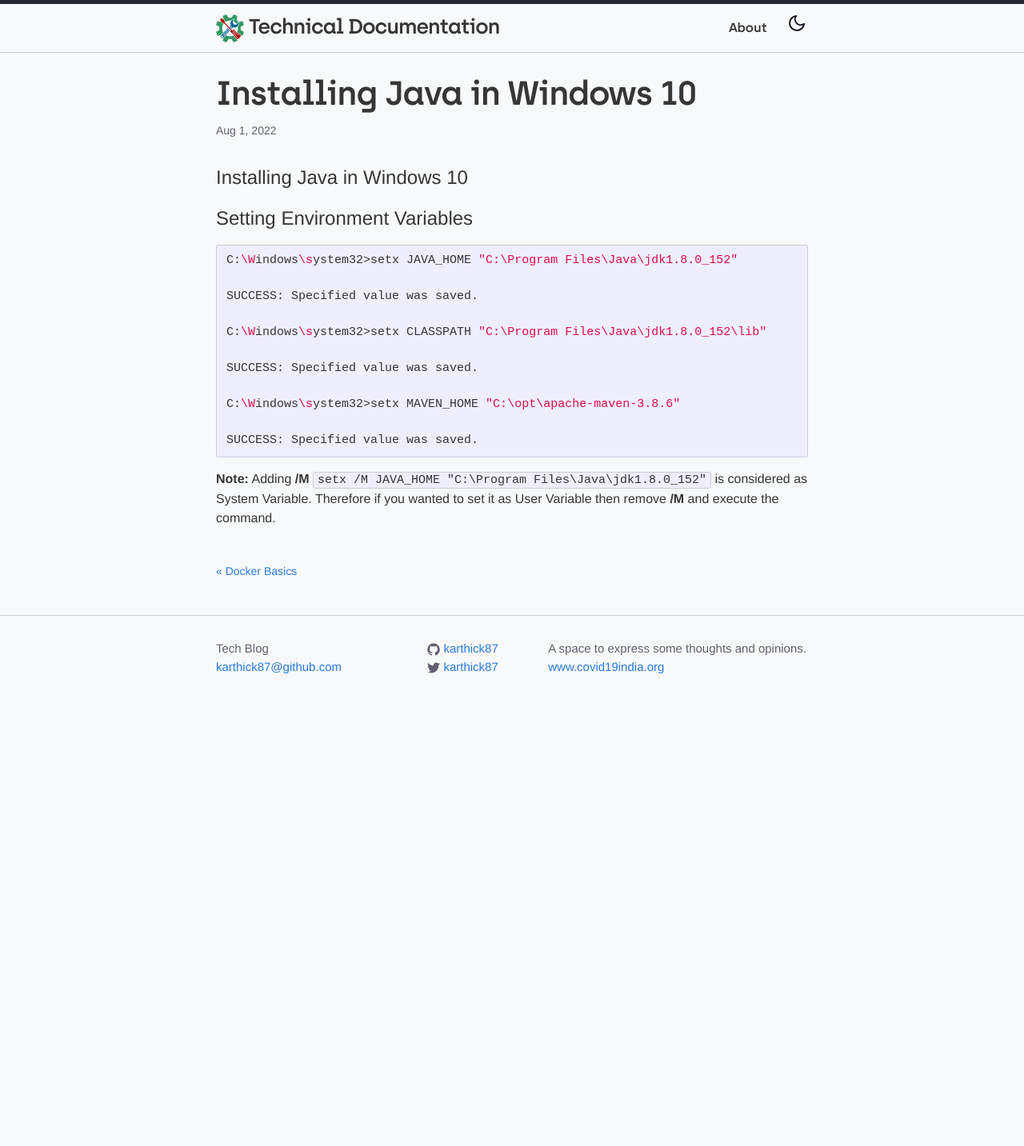
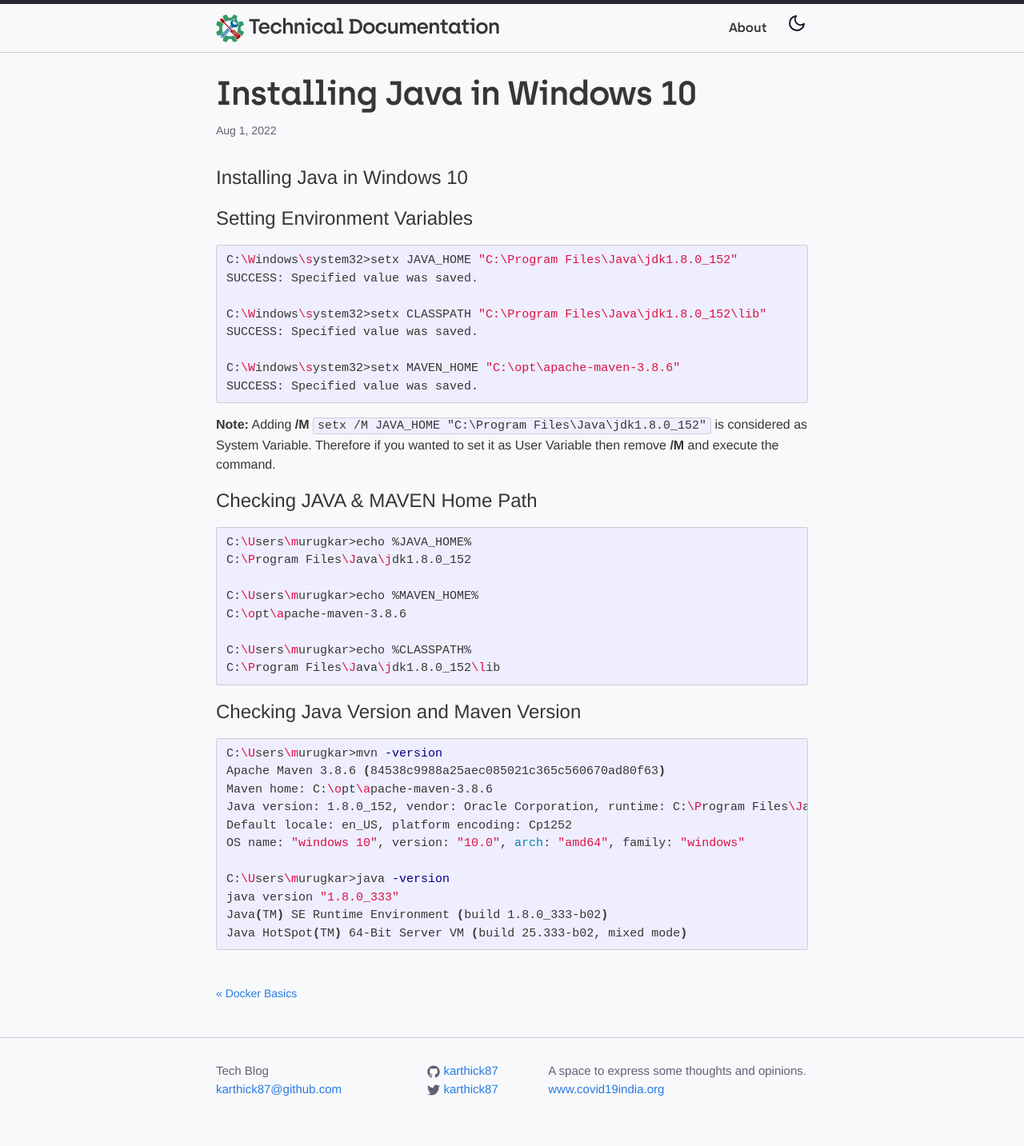
Before and after one commit to karthick87/karthick87.github.io, a Jekyll site: the page built from _posts/2022-08-01-java_installation_windows.md, in a window 1280 px wide. Shown: the whole page at 80% size. Built offline with Jekyll 4.4.1, drawn with Linux system fonts in a browser that asks for light colours; a script that is not in the unit is left out; before the commit the page ends 905 px from its top, so only the background shows below that.

Commit message:
Update 2022-08-01-java_installation_windows.md

````diff
--- a/_posts/2022-08-01-java_installation_windows.md
+++ b/_posts/2022-08-01-java_installation_windows.md
@@ -11,16 +11,40 @@ categories: update
 
 ```shell
 C:\Windows\system32>setx JAVA_HOME "C:\Program Files\Java\jdk1.8.0_152"
-
 SUCCESS: Specified value was saved.
 
 C:\Windows\system32>setx CLASSPATH "C:\Program Files\Java\jdk1.8.0_152\lib"
-
 SUCCESS: Specified value was saved.
 
 C:\Windows\system32>setx MAVEN_HOME "C:\opt\apache-maven-3.8.6"
-
 SUCCESS: Specified value was saved.
 ```
 
 **Note:** Adding **/M** `setx /M JAVA_HOME "C:\Program Files\Java\jdk1.8.0_152"` is considered as System Variable. Therefore if you wanted to set it as User Variable then remove **/M** and execute the command.
+
+# Checking JAVA & MAVEN Home Path
+```shell
+C:\Users\murugkar>echo %JAVA_HOME%
+C:\Program Files\Java\jdk1.8.0_152
+
+C:\Users\murugkar>echo %MAVEN_HOME%
+C:\opt\apache-maven-3.8.6
+
+C:\Users\murugkar>echo %CLASSPATH%
+C:\Program Files\Java\jdk1.8.0_152\lib
+```
+
+# Checking Java Version and Maven Version
+```shell
+C:\Users\murugkar>mvn -version
+Apache Maven 3.8.6 (84538c9988a25aec085021c365c560670ad80f63)
+Maven home: C:\opt\apache-maven-3.8.6
+Java version: 1.8.0_152, vendor: Oracle Corporation, runtime: C:\Program Files\Java\jdk1.8.0_152\jre
+Default locale: en_US, platform encoding: Cp1252
+OS name: "windows 10", version: "10.0", arch: "amd64", family: "windows"
+
+C:\Users\murugkar>java -version
+java version "1.8.0_333"
+Java(TM) SE Runtime Environment (build 1.8.0_333-b02)
+Java HotSpot(TM) 64-Bit Server VM (build 25.333-b02, mixed mode)
+```
````
